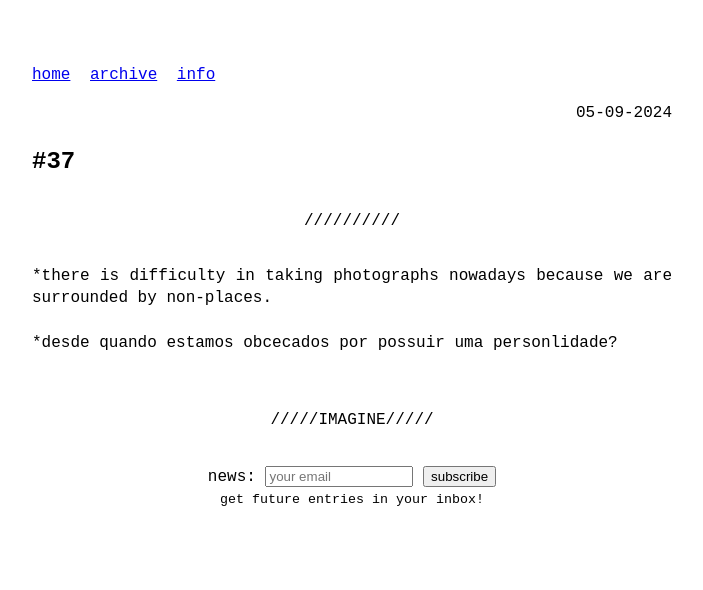
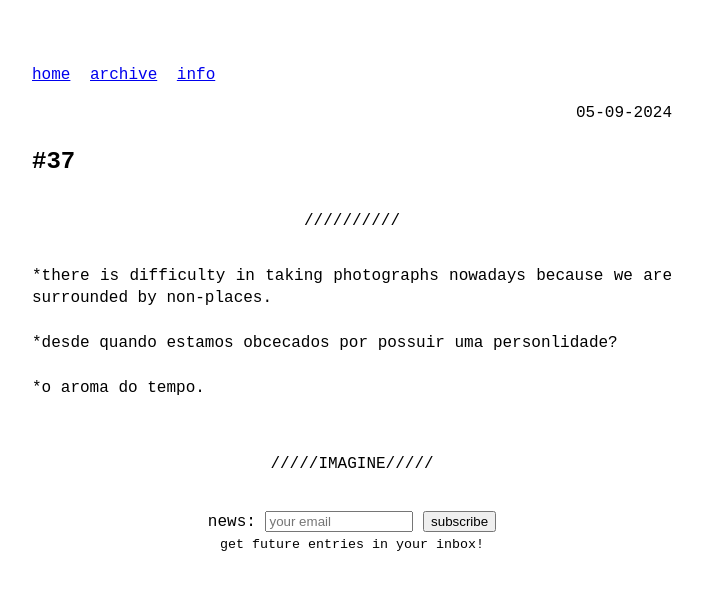
Before and after one commit to odaniloluna/odaniloluna.github.io, a Jekyll site: the page built from _posts/2024-09-05-#37.md, in a window 1280 px wide. Shown: the top 590 px of the page, without its empty margins (288-991 px from the left). Built offline with Jekyll 4.4.1, drawn with Linux system fonts in a browser that asks for light colours.

Commit message:
Update 2024-09-05-#37.md

```diff
--- a/_posts/2024-09-05-#37.md
+++ b/_posts/2024-09-05-#37.md
@@ -11,3 +11,6 @@
 *desde quando estamos obcecados por possuir uma personlidade?
 <br>
 <br>
+*o aroma do tempo.
+<br>
+<br>
```
